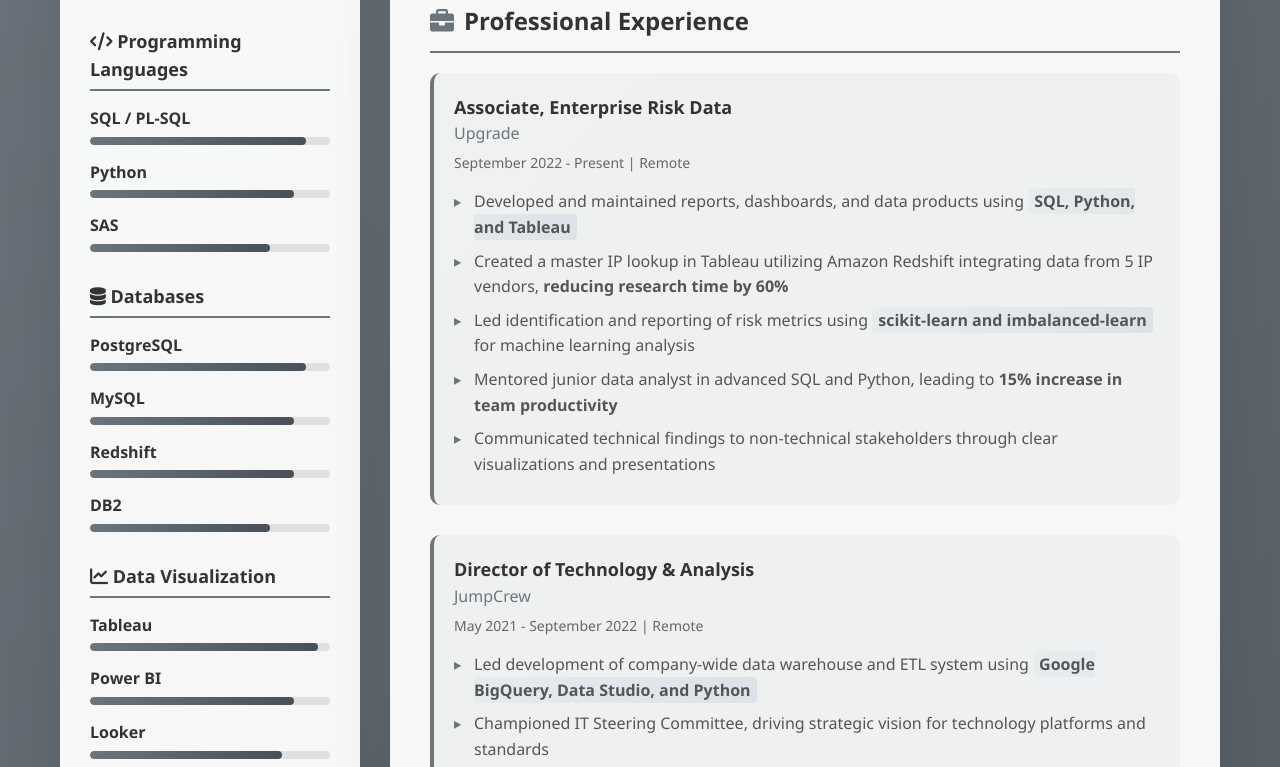
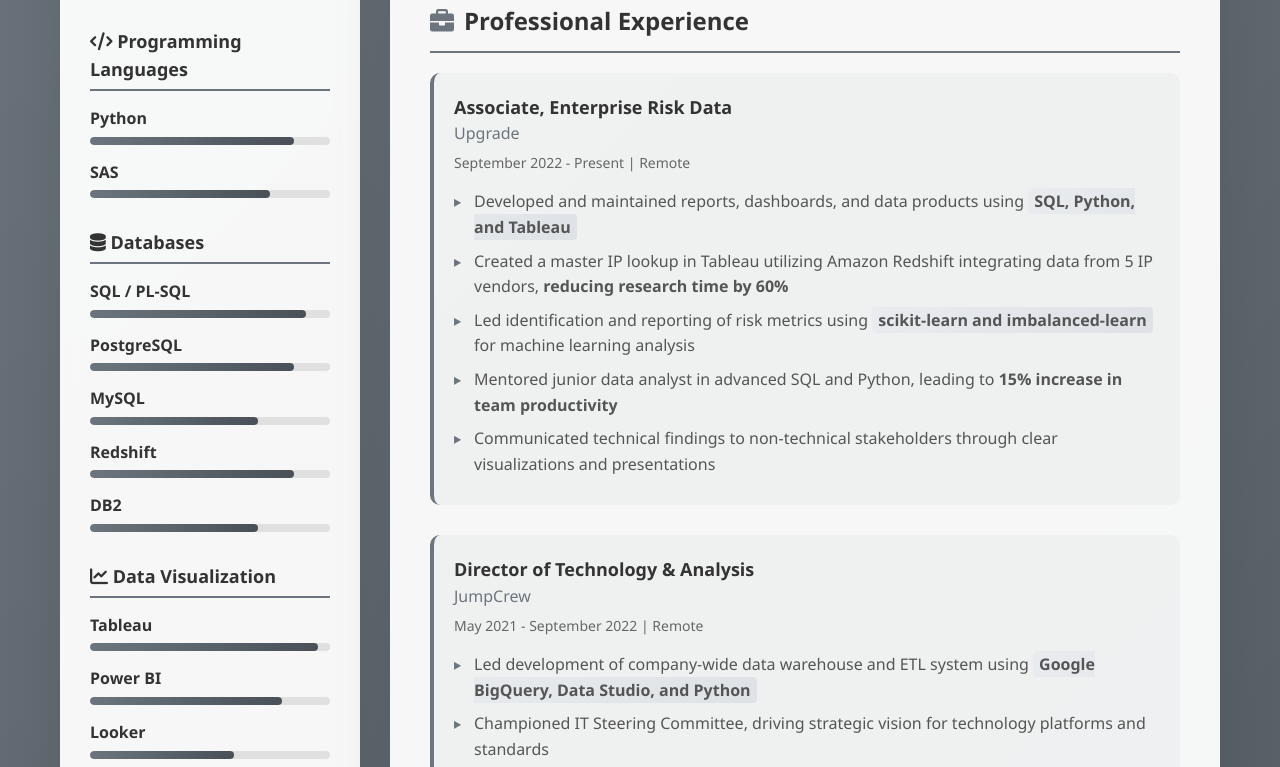
Before and after one commit to jamesecollier81/jamesecollier81.github.io, a plain HTML site: page index.html in a window 1280 px wide. Shown: the part 455-1222 px from the top of the page. Drawn offline with Linux system fonts and the light colour scheme.

Commit message:
Update index.html

```diff
--- a/index.html
+++ b/index.html
@@ -320,12 +320,6 @@
             <div class="section">
                 <h3><i class="fas fa-code"></i> Programming Languages</h3>
                 <div class="skill-item">
-                    <div class="skill-name">SQL / PL-SQL</div>
-                    <div class="skill-bar">
-                        <div class="skill-progress" style="width: 90%"></div>
-                    </div>
-                </div>
-                <div class="skill-item">
                     <div class="skill-name">Python</div>
                     <div class="skill-bar">
                         <div class="skill-progress" style="width: 85%"></div>
@@ -342,15 +336,21 @@
             <div class="section">
                 <h3><i class="fas fa-database"></i> Databases</h3>
                 <div class="skill-item">
-                    <div class="skill-name">PostgreSQL</div>
+                    <div class="skill-name">SQL / PL-SQL</div>
                     <div class="skill-bar">
                         <div class="skill-progress" style="width: 90%"></div>
                     </div>
                 </div>
                 <div class="skill-item">
+                    <div class="skill-name">PostgreSQL</div>
+                    <div class="skill-bar">
+                        <div class="skill-progress" style="width: 85%"></div>
+                    </div>
+                </div>
+                <div class="skill-item">
                     <div class="skill-name">MySQL</div>
                     <div class="skill-bar">
-                        <div class="skill-progress" style="width: 85%"></div>
+                        <div class="skill-progress" style="width: 70%"></div>
                     </div>
                 </div>
                 <div class="skill-item">
@@ -362,7 +362,7 @@
                 <div class="skill-item">
                     <div class="skill-name">DB2</div>
                     <div class="skill-bar">
-                        <div class="skill-progress" style="width: 75%"></div>
+                        <div class="skill-progress" style="width: 70%"></div>
                     </div>
                 </div>
             </div>
@@ -378,13 +378,13 @@
                 <div class="skill-item">
                     <div class="skill-name">Power BI</div>
                     <div class="skill-bar">
-                        <div class="skill-progress" style="width: 85%"></div>
+                        <div class="skill-progress" style="width: 80%"></div>
                     </div>
                 </div>
                 <div class="skill-item">
                     <div class="skill-name">Looker</div>
                     <div class="skill-bar">
-                        <div class="skill-progress" style="width: 80%"></div>
+                        <div class="skill-progress" style="width: 60%"></div>
                     </div>
                 </div>
                 <div class="skill-item">
@@ -535,6 +535,12 @@
                         <div class="company">Lamar University</div>
                     </div>
                 </div>
+                <div class="education-item">
+                    <div class="experience-header">
+                        <div class="job-title">Business Law</div>
+                        <div class="company">University of Texas - Austin</div>
+                    </div>
+                </div>
 
                 <div class="education-item" style="margin-top: 15px;">
                     <div class="experience-header">
```
